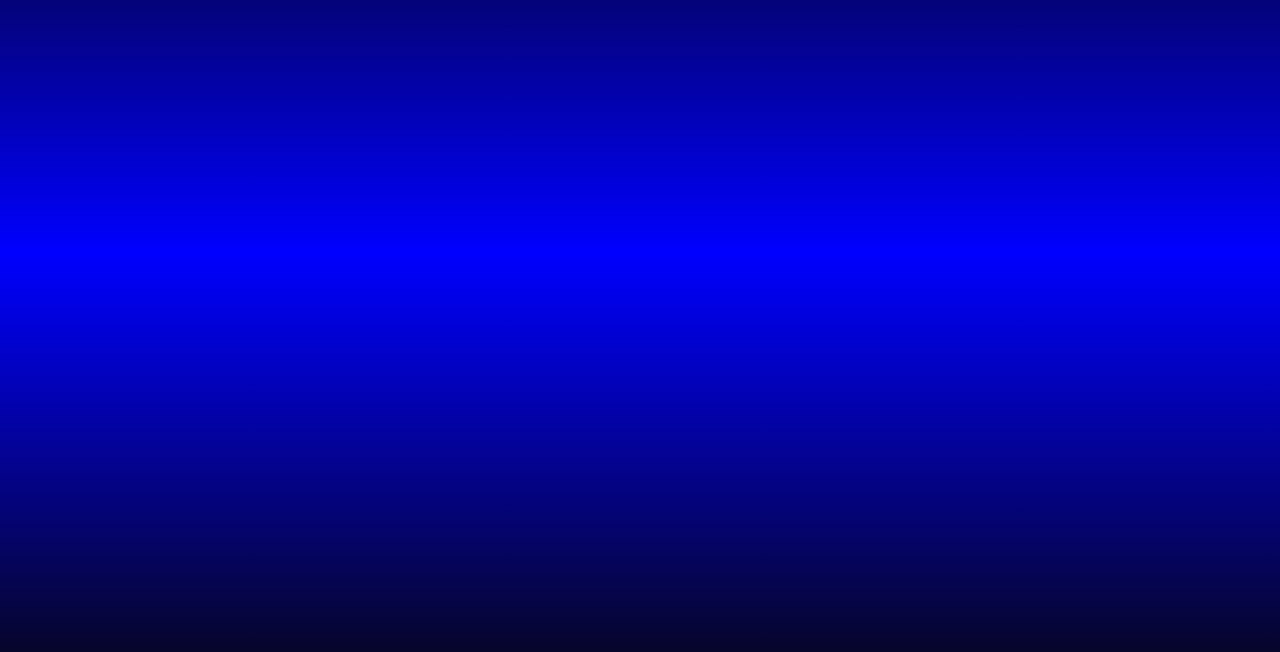
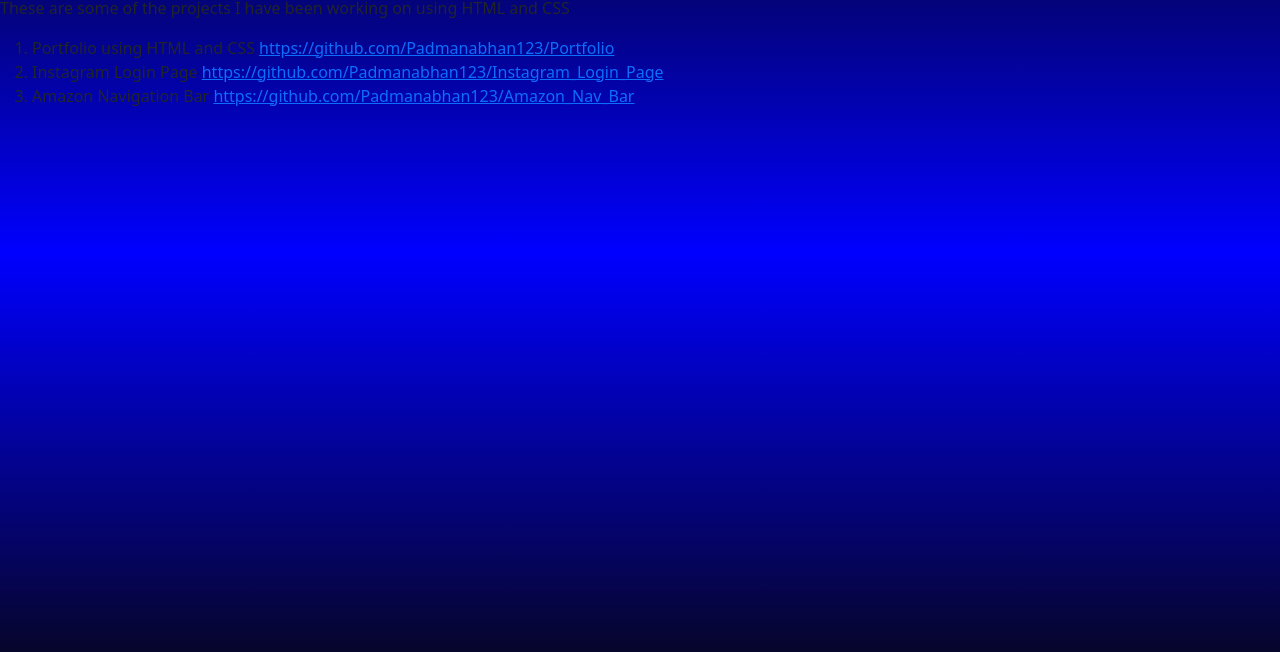
Before and after one commit to Padmanabhan123/Portfolio, a plain HTML site: page Projects.html in a window 1280 px wide. Shown: the part 148-800 px from the top of the page. Drawn offline with nearby package versions, Linux system fonts and the light colour scheme.

Commit message:
Update Projects.html

```diff
--- a/Projects.html
+++ b/Projects.html
@@ -6,7 +6,6 @@
     <title>Portfolio</title>
     <link href="https://cdn.jsdelivr.net/npm/bootstrap@5.3.1/dist/css/bootstrap.min.css" rel="stylesheet" integrity="sha384-4bw+/aepP/YC94hEpVNVgiZdgIC5+VKNBQNGCHeKRQN+PtmoHDEXuppvnDJzQIu9" crossorigin="anonymous">
     <link rel="stylesheet" href="style.css">
-    <!-- <script src="https://kit.fontawesome.com/12be283fe7.js" crossorigin="anonymous"></script> -->
   </head>
   <body>
     <header class="top-bar">
@@ -18,6 +17,24 @@
             <a href="About.html" class="section">About</a>
         </div>
     </header>
+    <div class="project">
+        <h2 style="color: orangered;">Projects</h2>
+        <p>These are some of the projects I have been working on using HTML and CSS</p>
+        <ol class="list">
+            <li>
+                Portfolio using HTML and CSS
+                <a href="https://github.com/Padmanabhan123/Portfolio">https://github.com/Padmanabhan123/Portfolio</a>
+            </li>
+            <li>
+                Instagram Login Page
+                <a href="https://github.com/Padmanabhan123/Instagram_Login_Page">https://github.com/Padmanabhan123/Instagram_Login_Page</a>
+            </li>
+            <li>
+                Amazon Navigation Bar
+                <a href="https://github.com/Padmanabhan123/Amazon_Nav_Bar">https://github.com/Padmanabhan123/Amazon_Nav_Bar</a>
+            </li>
+        </ol>
+    </div>
 
   </body>
 </html>
```
